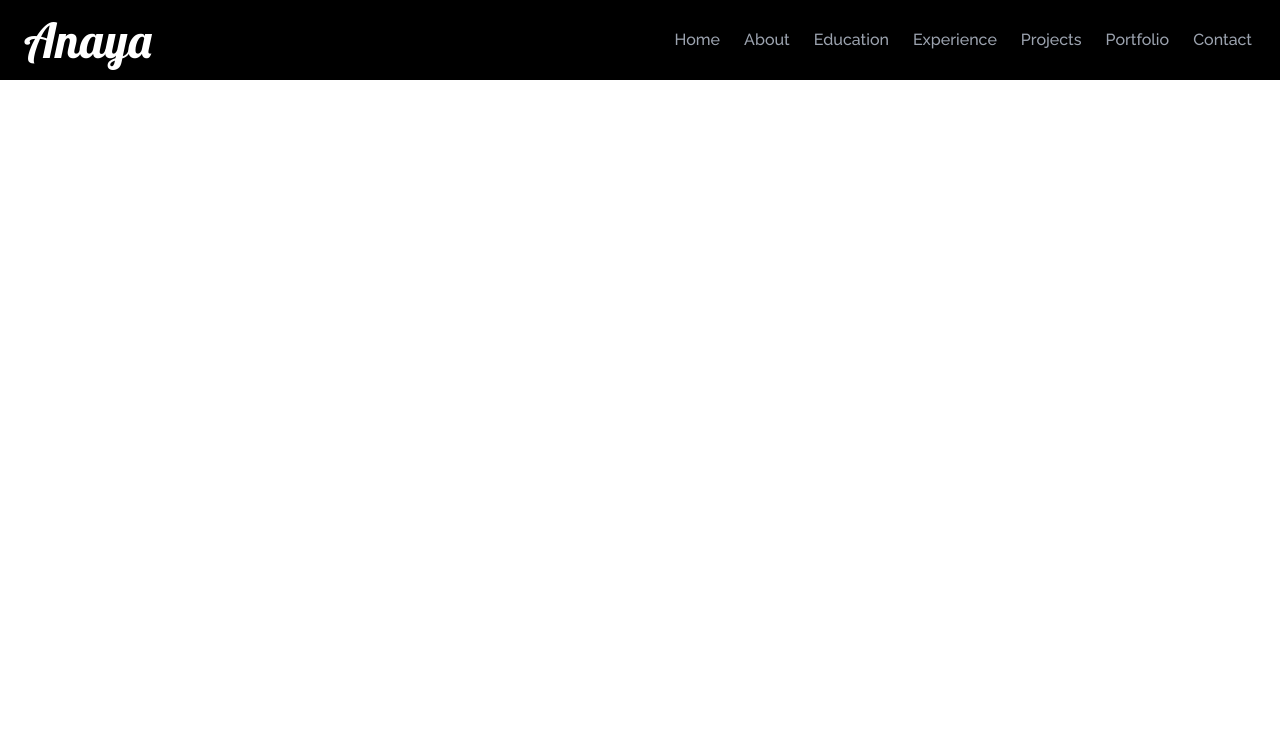
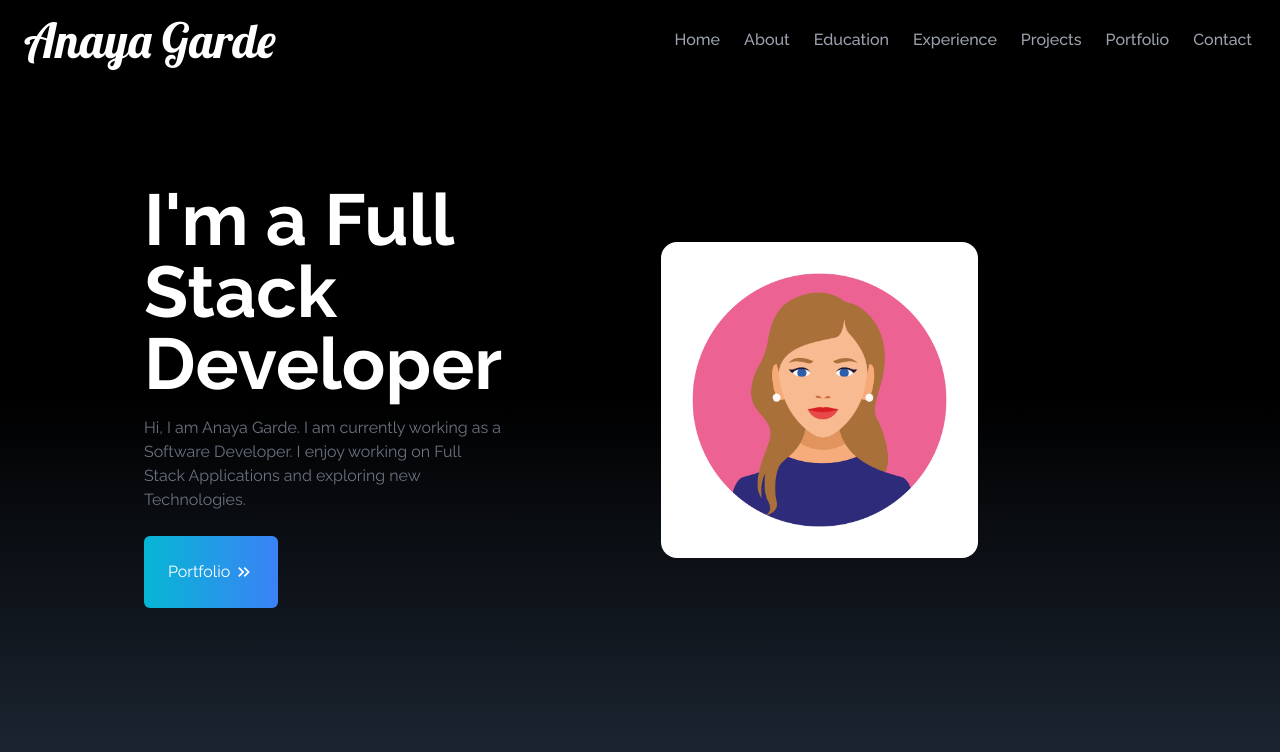
Before and after one commit to anayagarde/portfolio, a React (Create React App) app: page / in a window 1280 px wide. Shown: the top 752 px of the page. Built offline with nearby package versions, Linux system fonts and the light colour scheme.

Commit message:
Added home page

```diff
--- a/public/index.html
+++ b/public/index.html
@@ -24,7 +24,7 @@
       work correctly both with client-side routing and a non-root public URL.
       Learn how to configure a non-root public URL by running `npm run build`.
     -->
-    <title>React App</title>
+    <title>Portfolio Anaya</title>
   </head>
   <body>
     <noscript>You need to enable JavaScript to run this app.</noscript>
--- a/src/components/Home.jsx
+++ b/src/components/Home.jsx
@@ -1,8 +1,30 @@
 import React from 'react'
+import image from "../assets/img.jpeg"
+import { MdKeyboardDoubleArrowRight } from 'react-icons/md'
 
 const Home = () => {
   return (
-    <div>Home</div>
+    <div name="home" className='h-screen w-full bg-gradient-to-b from-black via-black to-gray-800'>
+        <div className='max-w-screen-lg mx-auto flex flex-col items-center justify-center h-full px-4 md:flex-row'>
+            <div className='flex flex-col justify-center h-full'>
+                <h2 className='text-4xl md:text-7xl font-bold text-white'> I'm a Full Stack Developer</h2>
+                <p className='text-gray-500 py-4 max-w-md'>
+                    Hi, I am Anaya Garde. I am currently working as a Software Developer. I enjoy working on Full Stack Applications and exploring new Technologies.
+                </p>
+                <div>
+                    <button className='group text-white w-fit px-6 py-6 my-2 flex items-center rounded-md bg-gradient-to-r from-cyan-500 to-blue-500 cursor-pointer'>
+                        Portfolio
+                        <span className='group-hover:rotate-90 duration-300'>
+                            <MdKeyboardDoubleArrowRight size={20} className='ml-1'/>
+                        </span>
+                    </button>
+                </div>
+            </div>
+            <div>
+                <img src={image} className="rounded-2xl mx-auto w-1/2 md:-w-full"></img>
+            </div>
+        </div>
+    </div>
   )
 }
 
--- a/src/components/Navbar.jsx
+++ b/src/components/Navbar.jsx
@@ -36,7 +36,7 @@
   return (
     <div className="flex justify-between items-center w-full h-20 px-4 text-white bg-black fixed">
         <div>
-            <h1 className='text-5xl font-signature ml-2'>Anaya</h1>
+            <h1 className='lg:text-5xl text-3xl font-signature ml-2'>Anaya Garde</h1>
         </div>
         <ul className='hidden md:flex'>
             {links.map((r) => (
```
Also changed, not shown: src/assets/icon-image.jpeg (added), src/assets/img.jpeg (added).
